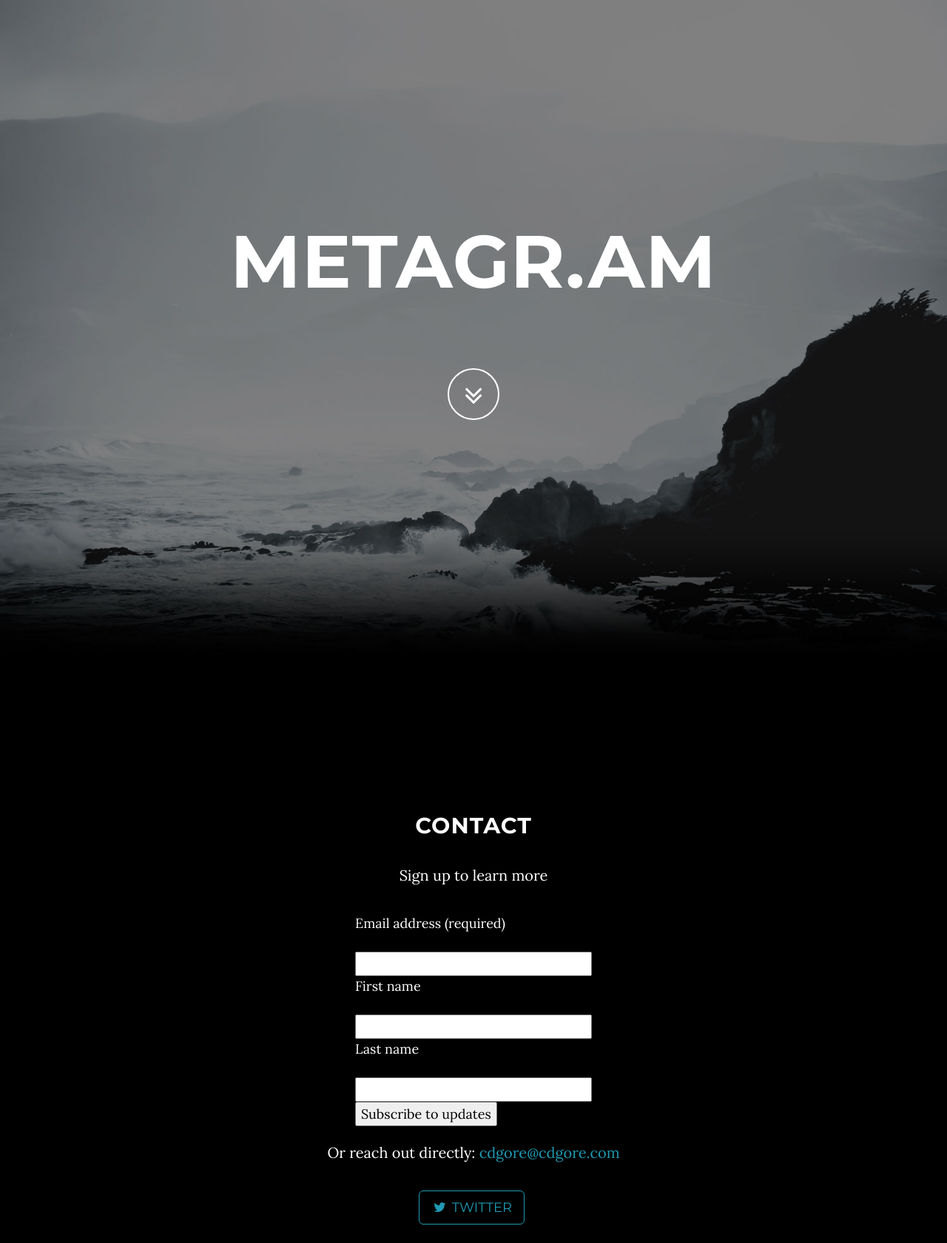
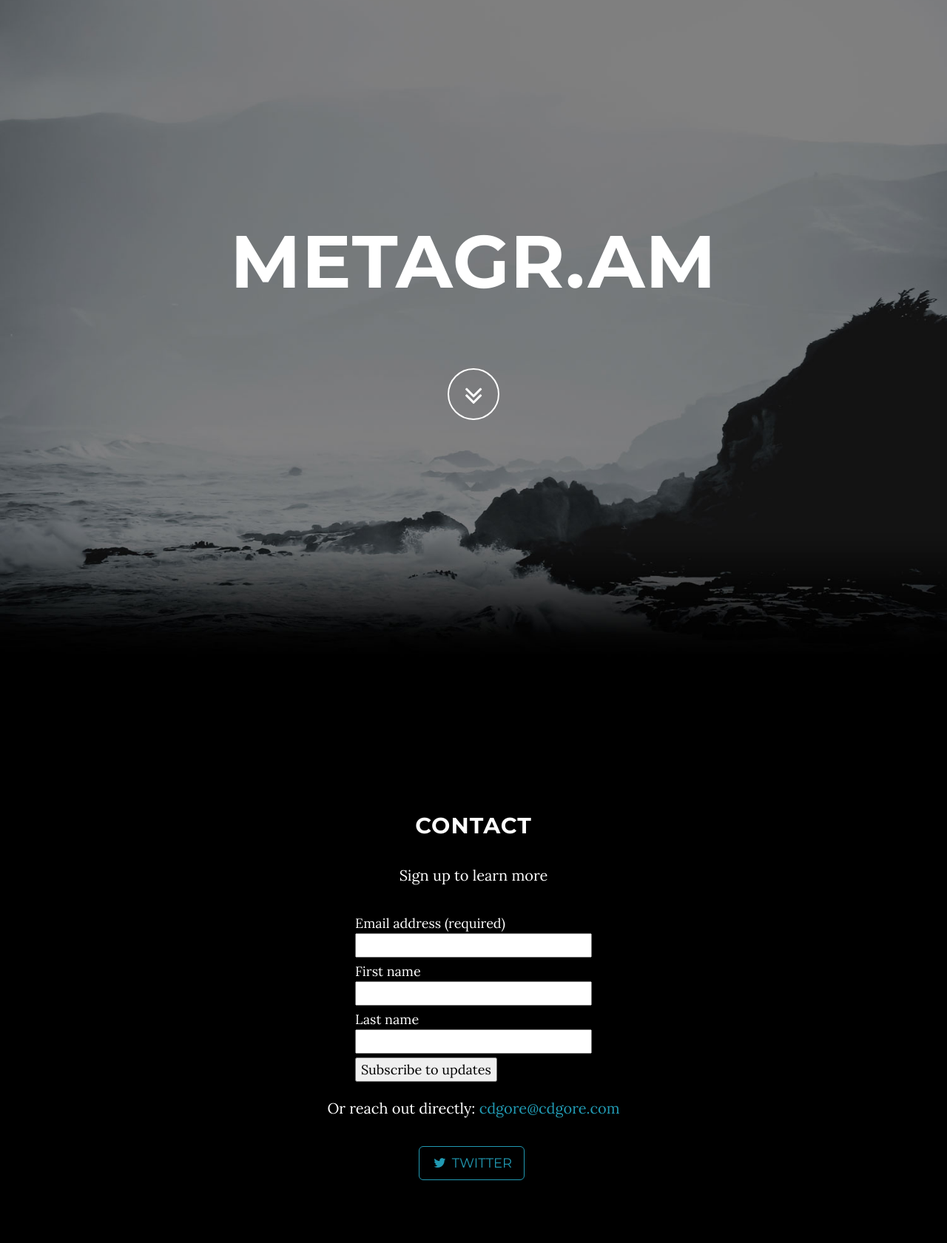
Before and after one commit to cdgore/metagram-page, a Jekyll site: the page built from index.html, in a window 1280 px wide. Shown: the whole page at 74% size. Built offline with Jekyll 4.4.1, drawn with Linux system fonts in a browser that asks for light colours; after the commit the page ends 1621 px from its top, so only the background shows below that.

Commit message:
Style tweaks

```diff
--- a/_includes/contact.html
+++ b/_includes/contact.html
@@ -35,7 +35,7 @@
                         <div class="optionalParent">
                             <div class="subscribe-button">
                                 <div class="clear foot">
-                                    <input style="width: auto;" type="submit" value="Subscribe to updates" name="subscribe" id="mc-embedded-subscribe">
+                                    <input style="width: auto; margin: auto;" type="submit" value="Subscribe to updates" name="subscribe" id="mc-embedded-subscribe">
                                 </div>
                             </div>
                         </div>
--- a/_includes/css/grayscale.css
+++ b/_includes/css/grayscale.css
@@ -266,7 +266,7 @@ textarea:focus, input:focus {
 }
 
 .form-text {
-    margin-top: 25px;
+    margin-bottom: 5px;
     font-size: 18px;
     padding: 0px;
     line-height: 1.5;
```
